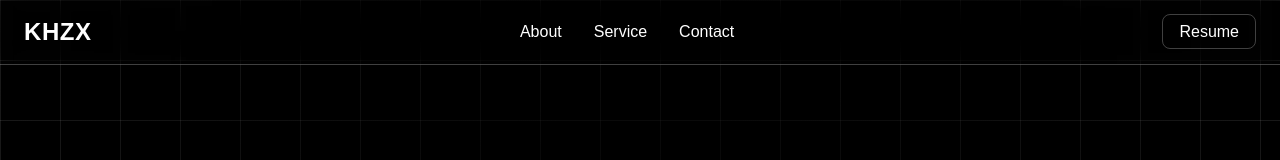
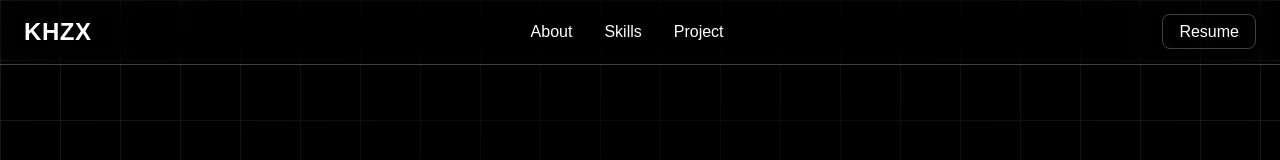
Before and after one commit to khuza08/portofolio, a Next.js app: page / in a window 1280 px wide. Shown: the top 160 px of the page. Built offline with nearby package versions, Linux system fonts and the light colour scheme.

Commit message:
update: header: link navbar correctly

```diff
--- a/app/components/header.tsx
+++ b/app/components/header.tsx
@@ -14,11 +14,11 @@ export default function Header() {
                     <Link href="#about" className="hover:text-yellow-300 transition">
                     About
                     </Link>
-                    <Link href="/services" className="hover:text-yellow-300 transition">
-                    Service
+                    <Link href="#skills" className="hover:text-yellow-300 transition">
+                    Skills
                     </Link>
-                    <Link href="/contact" className="hover:text-yellow-300 transition">
-                    Contact
+                    <Link href="#project" className="hover:text-yellow-300 transition">
+                    Project
                     </Link>
                 </nav>
 
```
